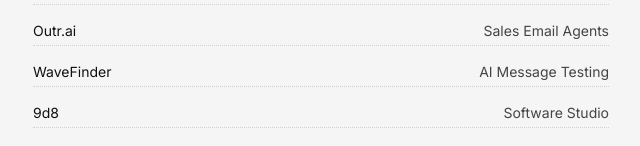
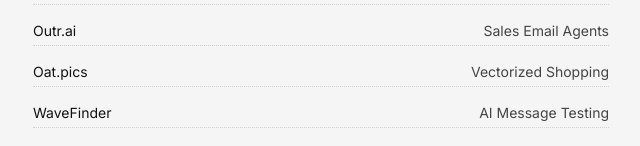
Before and after one commit to brijr/index, a Next.js app: page / in a window 1280 px wide. Shown: the part 648-794 px from the top of the page, without its empty margins (319-959 px from the left). Built offline with nearby package versions, Linux system fonts and the light colour scheme.

Commit message:
copy: add oat

```diff
--- a/app/work.ts
+++ b/app/work.ts
@@ -25,6 +25,11 @@
     description: "Sales Email Agents",
   },
   {
+    name: "Oat.pics",
+    href: "https://oat.pics",
+    description: "Vectorized Shopping",
+  },
+  {
     name: "WaveFinder",
     href: "https://wavefinder.io",
     description: "AI Message Testing",
```
